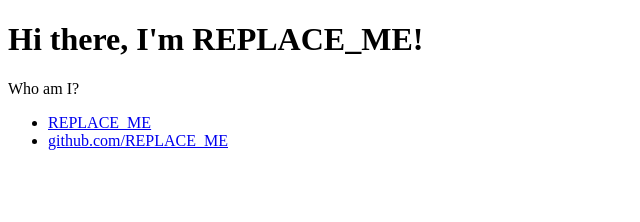
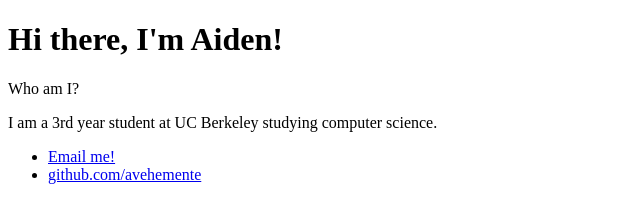
Before and after one commit to avehemente/avehemente.github.io, a plain HTML site: page index.html in a window 1280 px wide. Shown: the whole page, without its empty margins (0-640 px from the left). Drawn offline with Linux system fonts and the light colour scheme.

Commit message:
Added basics

```diff
--- a/index.html
+++ b/index.html
@@ -6,15 +6,16 @@
   <body>
     <div class="container">
       <div class="blurb">
-        <h1>Hi there, I'm REPLACE_ME!</h1>
+        <h1>Hi there, I'm Aiden!</h1>
         <p>Who am I?</p>
+        <p>I am a 3rd year student at UC Berkeley studying computer science.</p>
       </div>
     </div>
     <footer>
       <ul>
-        <li><a href="mailto:REPLACE_ME@gmail.com">REPLACE_ME</a></li>
+        <li><a href="mailto:avehemente@berkeley.edu">Email me!</a></li>
         <li>
-          <a href="https://github.com/REPLACE_ME">github.com/REPLACE_ME</a>
+          <a href="https://github.com/avehemente">github.com/avehemente</a>
         </li>
       </ul>
     </footer>
```
